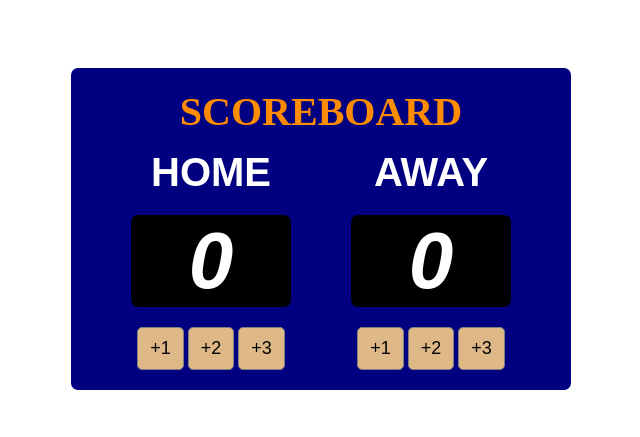
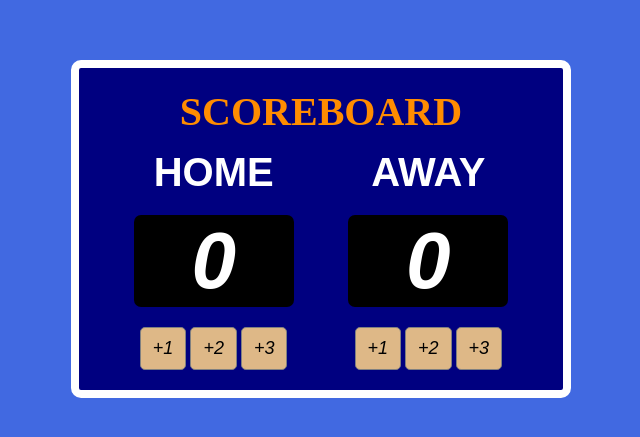
Before and after one commit to MuizzBakar/basketball-scoreboard, a plain HTML site: page index.html in a window 1280 px wide. Shown: the part 171-608 px from the top of the page, without its empty margins (319-959 px from the left). Drawn offline with Linux system fonts and the light colour scheme.

Commit message:
Made some adjustment to the styling

```diff
--- a/style.css
+++ b/style.css
@@ -2,6 +2,10 @@
   margin: 0;
   padding: 0;
   box-sizing: border-box;
+}
+
+body {
+  background-color: royalblue;
 }
 
 .container {
@@ -13,7 +17,8 @@
   left: 50%;
   transform: translate(-50%, -50%);
   text-align: center;
-  border-radius: 7px;
+  border: 8px solid white;
+  border-radius: 10px;
 }
 
 .heading h1 {
@@ -60,6 +65,7 @@ button {
   background-color: burlywood;
   font-family: Arial, Helvetica, sans-serif;
   font-size: 18px;
+  font-style: italic;
   border: 1px solid grey;
   border-radius: 5px;
   cursor: pointer;
```
